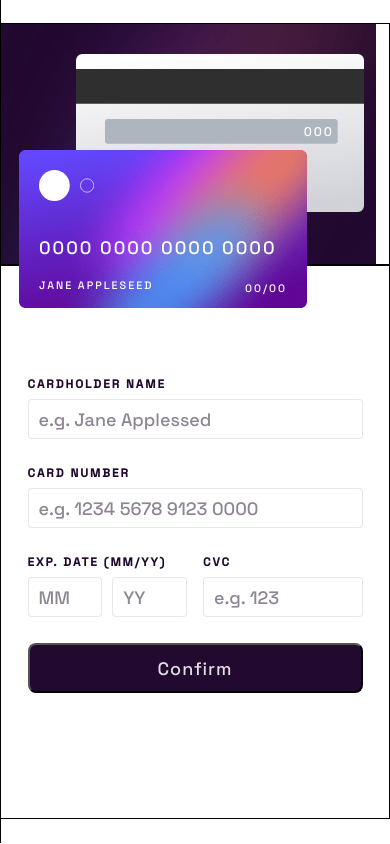
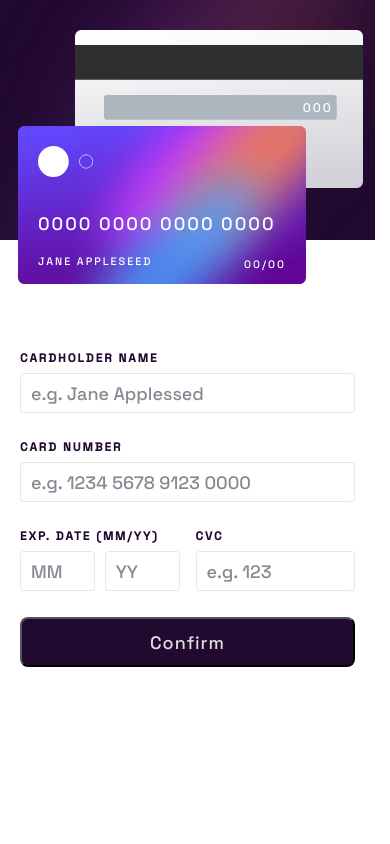
Before and after one commit to Ricuesta86/interactive-card-react, a React (Vite) app: page / in a window 390 px wide. Built offline with nearby package versions, Linux system fonts and the light colour scheme.

Commit message:
Finished challenge

```diff
--- a/src/App.scss
+++ b/src/App.scss
@@ -6,28 +6,22 @@
   display: flex;
   // justify-content: center;
   align-items: center;
-  border: 1px solid black;
   &__header {
     width: 720px;
-    border: 1px solid black;
   }
   &__form {
     width: 720px;
-    border: 1px solid black;
   }
 
   @media (max-width: 414px) {
     display: initial;
     &__header {
-      width: auto;
-      border: 1px solid black;
+      width: 375px;
     }
+
     &__form {
-      border: 1px solid black;
-    }
-    &__form {
-      width: auto;
-      padding: 90px 0 45px;
+      width: 375px;
+      padding-top: 90px;
     }
   }
 }
--- a/src/components/Form/Form.scss
+++ b/src/components/Form/Form.scss
@@ -70,8 +70,7 @@
   @media (max-width: 414px) {
     width: 375px;
     margin: auto auto;
-    margin-bottom: 60px;
-    padding: 20px;
+    padding: 20px 20px 45px;
     &__submit {
       width: 100%;
     }
--- a/src/components/Header/Header.scss
+++ b/src/components/Header/Header.scss
@@ -51,6 +51,7 @@
     background-image: url("../../assets/images/bg-main-mobile.png");
     width: 375px;
     height: 240px;
+    // padding-top: 15px;
     &__cardfront {
       &__logo {
         width: 55px;
```
